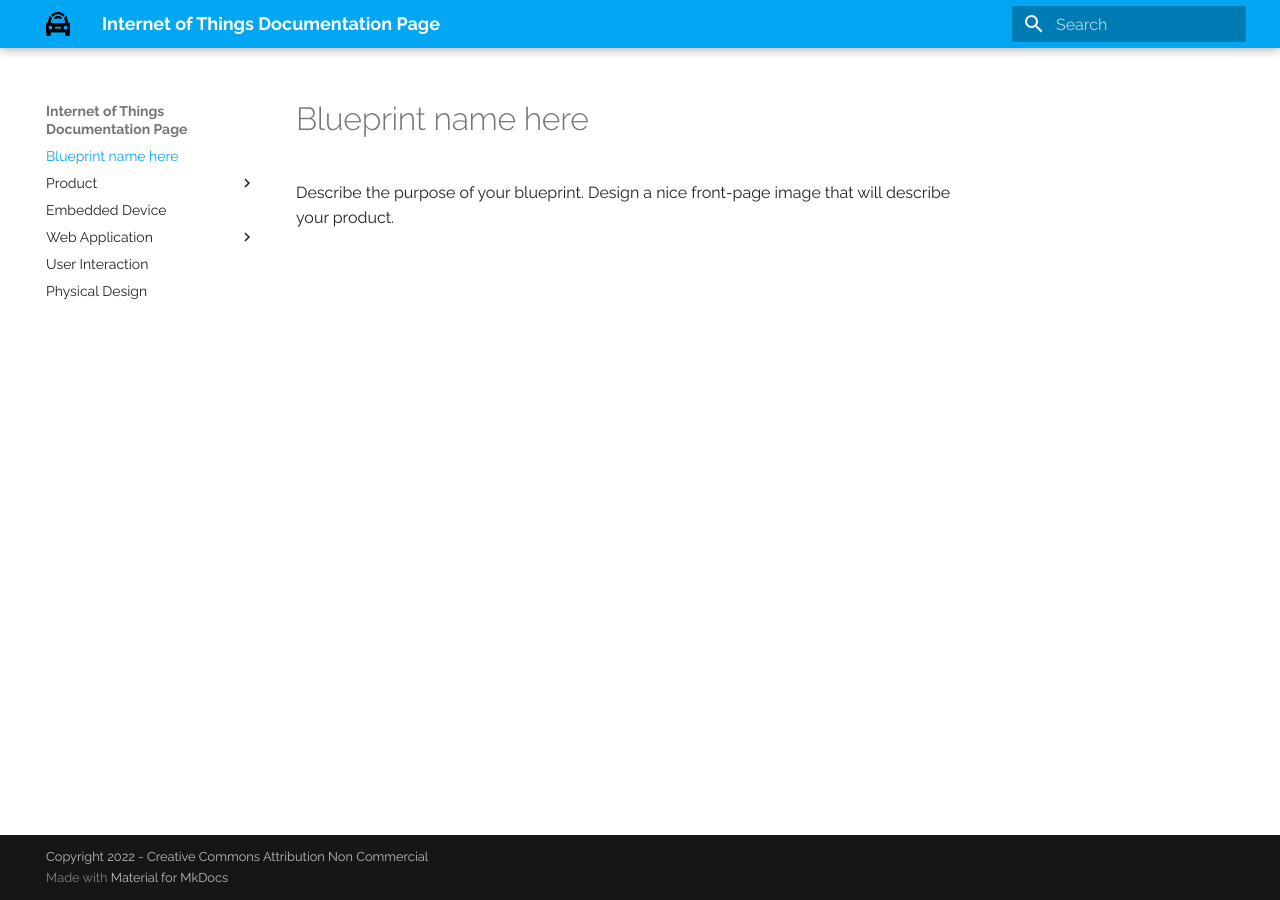
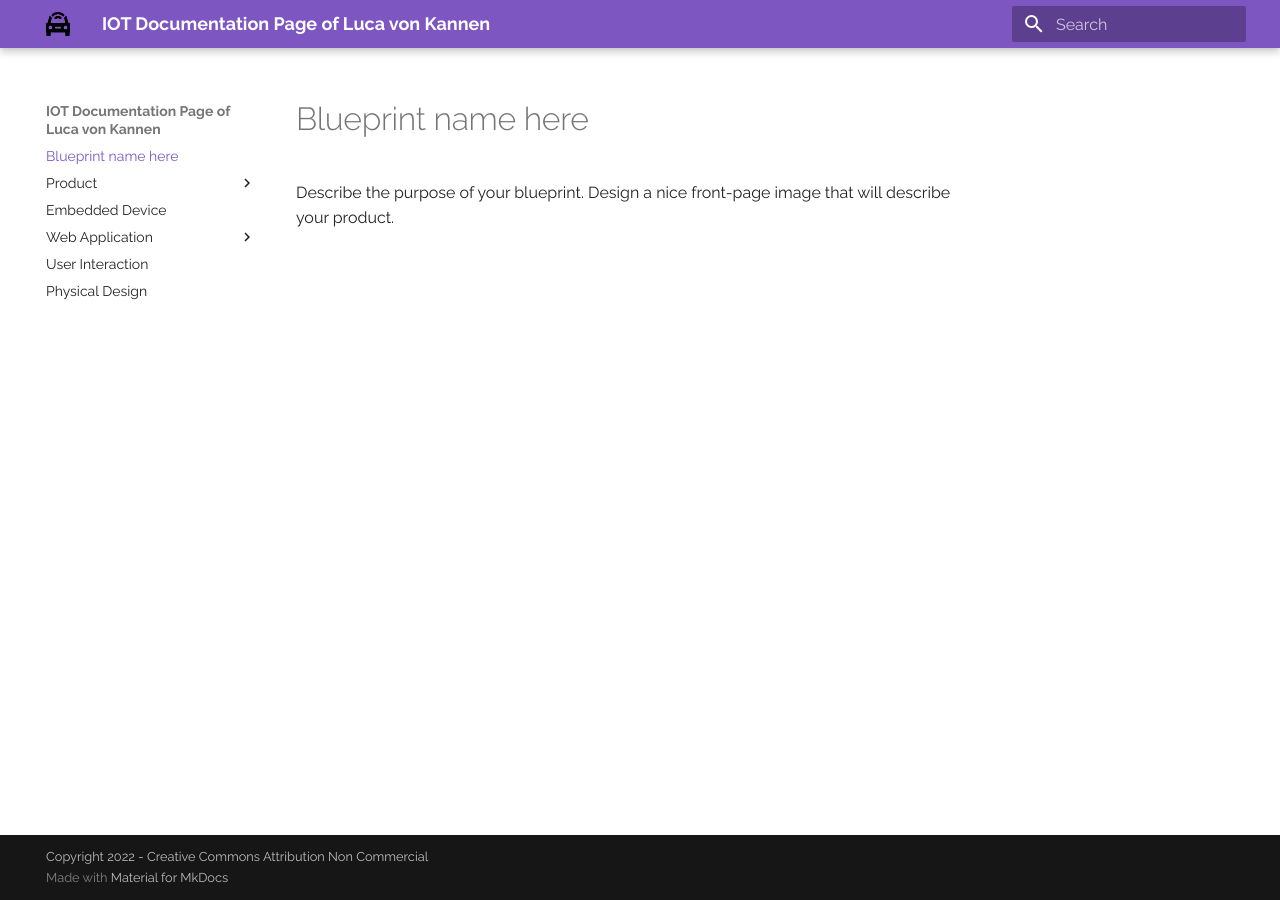
Before and after one commit to lv042/Weather-Wizard, an MkDocs documentation site: the page built from docs/index.md, in a window 1280 px wide. Built offline with MkDocs 1.6.1 and Material for MkDocs 9.7.7, drawn with Linux system fonts in a browser that asks for light colours.

Commit message:
Updated colors, description and title of my doku

```diff
--- a/mkdocs.yml
+++ b/mkdocs.yml
@@ -1,7 +1,7 @@
 # Replace the text below to customize your site
-site_name: Internet of Things Documentation Page
-site_description: Documentation for <insert student name>
-site_author: <insert student name>
+site_name: IOT Documentation Page of Luca von Kannen
+site_description: Documentation for Luca von Kannen
+site_author: Luca von Kannen
 copyright: Copyright 2022 <insert student name> - Creative Commons Attribution Non Commercial
 
 site_url: https://localhost:8000/
@@ -10,8 +10,8 @@ theme:
   name: material
   palette:
     # try other colors https://squidfunk.github.io/mkdocs-material/getting-started/#primary-colors
-    primary: light blue
-    accent: indigo
+    primary: deep purple
+    accent: red
   font:
     # See available fonts at https://fonts.google.com/
     text: Raleway
```
